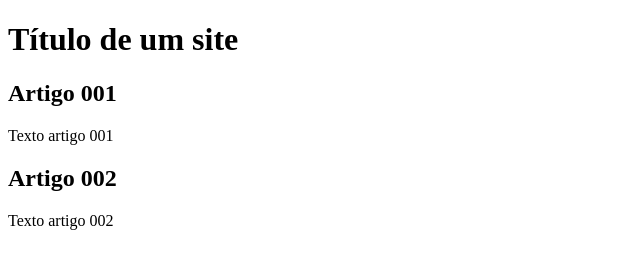
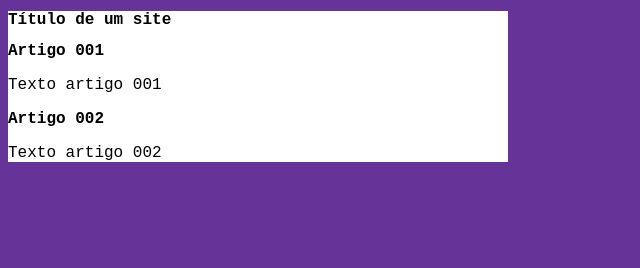
Before and after one commit to DhoniMac/Projeto-site, a plain HTML site: page index.html in a window 1280 px wide. Shown: the whole page, without its empty margins (0-640 px from the left). Drawn offline with Linux system fonts and the light colour scheme.

Commit message:
Criei um Design

```diff
--- /dev/null
+++ b/estilos/style.css
@@ -0,0 +1,17 @@
+* {
+    font-family: 'Courier New', Courier, monospace;
+    font-size: 16px;
+}
+
+body {
+    background-color: rebeccapurple;
+
+}
+
+
+main{
+
+background-color: white;
+width: 500px;
+
+}
--- a/index.html
+++ b/index.html
@@ -5,6 +5,7 @@
     <meta http-equiv="X-UA-Compatible" content="IE=edge">
     <meta name="viewport" content="width=device-width, initial-scale=1.0">
     <title>Projeto de site</title>
+    <link rel="stylesheet" href="estilos/style.css">
 </head>
 <body>
     <main>
```
